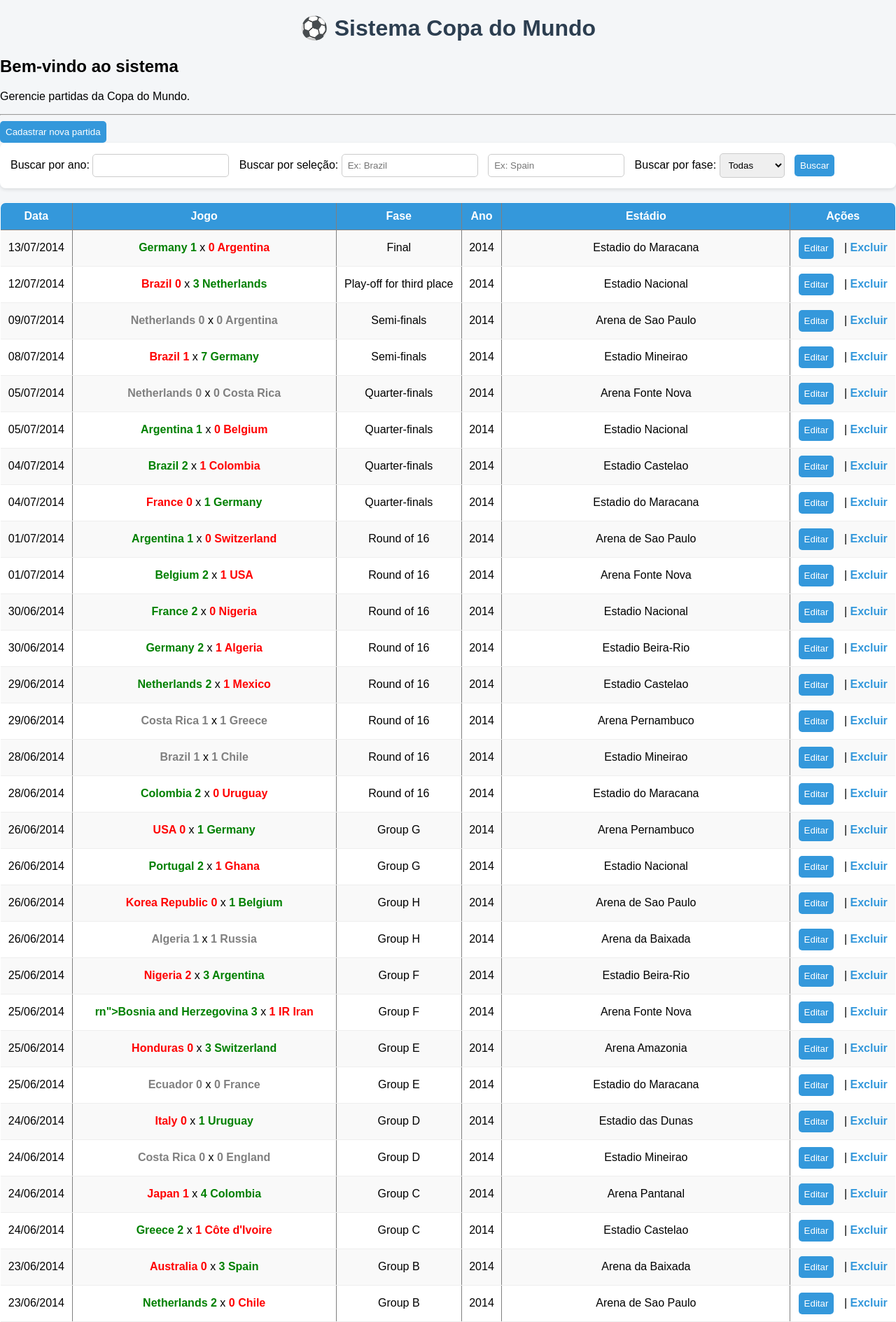
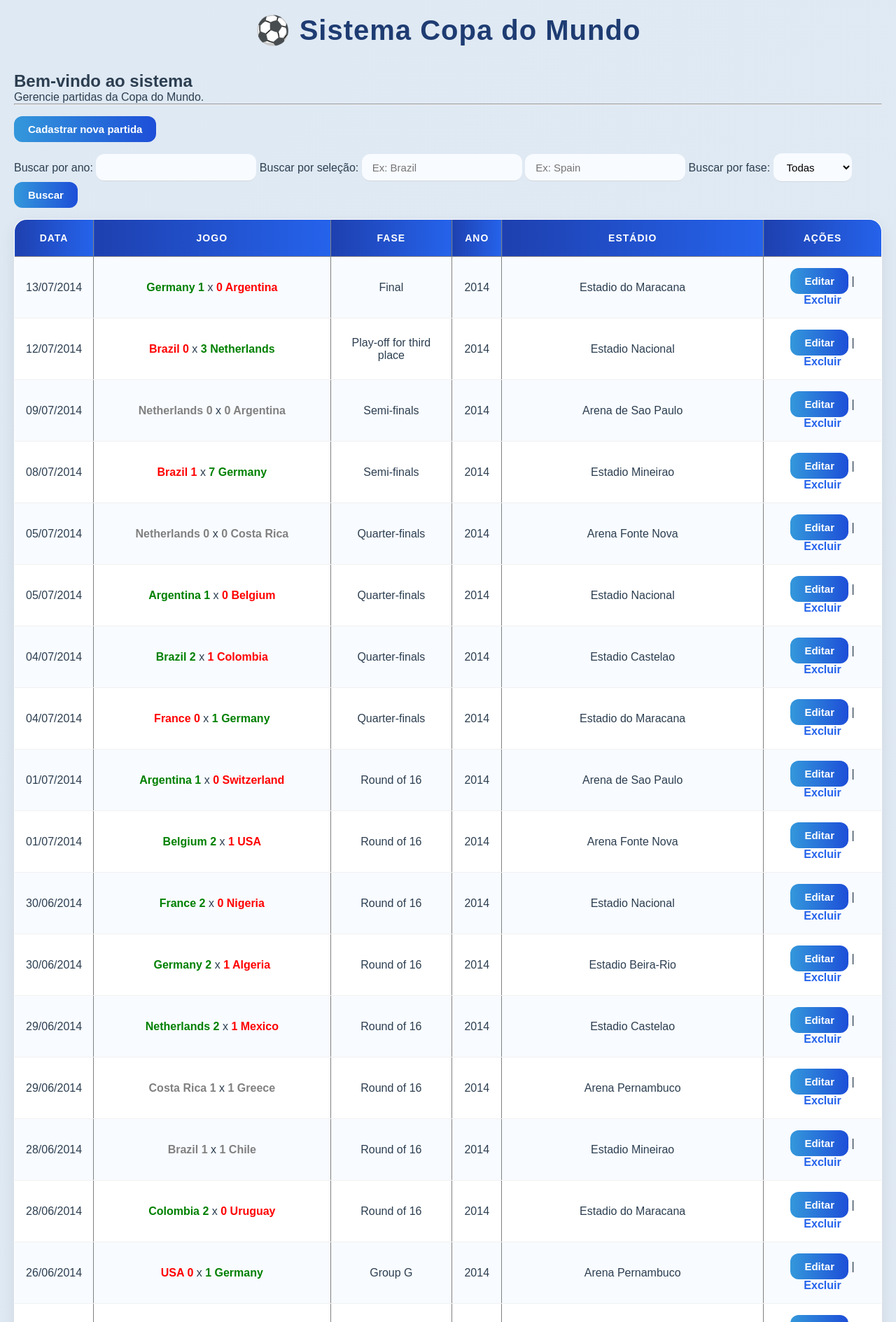
Before and after one commit to radramos/Copa, a PHP site: page / in a window 1280 px wide. Shown: the top 1889 px of the page at 70% size. Run offline with PHP 8.4, Linux system fonts and the light colour scheme; data comes from the database, SQL or seed files in the repository.

Commit message:
style: adição da estilização da maryellen sobre a exibição de partidas e outros

```diff
--- a/style.css
+++ b/style.css
@@ -1,101 +1,261 @@
-/* Reset básico */
-body {
-    font-family: Arial, sans-serif;
-    background-color: #f4f6f8;
+/* =========================
+   RESET GERAL
+========================= */
+* {
   margin: 0;
   padding: 0;
+  box-sizing: border-box;
 }
 
-/* Container */
-.container {
-    width: 90%;
-    margin: 20px auto;
+/* =========================
+   BODY
+========================= */
+body {
+  font-family: "Poppins", sans-serif;
+  background: linear-gradient(135deg, #dfe9f3, #ffffff);
+  color: #2c3e50;
+  min-height: 100vh;
+  padding: 20px;
 }
 
-/* Título */
+/* =========================
+   CONTAINER
+========================= */
+.container {
+  width: 95%;
+  max-width: 1250px;
+  margin: auto;
+}
+
+/* =========================
+   TÍTULO
+========================= */
 h1 {
   text-align: center;
-    color: #2c3e50;
+  margin-bottom: 35px;
+  font-size: 40px;
+  color: #1e3c72;
+  letter-spacing: 1px;
+}
+h3 {
+  text-align: center;
+  margin-bottom: 0.5em;
+}
+/* =========================
+   FORMULÁRIO
+========================= */
+.form {
+  width: fit-content;
+  padding: 2rem;
+  display: flex;
+  flex-direction: column;
+  flex-wrap: wrap;
+  gap: 15px;
+  align-items: center;
+  justify-content: center;
+  border-radius: 15px;
+  margin-inline: auto;
+  background-color: #ebeef2;
+  box-shadow: 0 8px 25px rgba(0, 0, 0, 0.08);
 }
 
-/* Barra de filtros */
-form {
-    background: #ffffff;
-    padding: 15px;
-    border-radius: 8px;
-    margin-bottom: 20px;
-    box-shadow: 0 2px 5px rgba(0,0,0,0.1);
+/* =========================
+   INPUTS
+========================= */
+select,
+input {
+  padding: 0.7em 1em;
+  border-radius: 12px;
+  border: none;
+  border-bottom: 1px solid #d0d7de;
+  background-color: #f8fbff;
+  transition: 0.3s;
+  outline: none;
+  font-size: 15px;
+}
+section.placar span {
+  display: block;
+  padding-block: 10px;
+  margin-left: 48%;
+}
+section.info label {
+  display: inline-block;
+  text-align: end;
+  margin-top: 15px;
+  min-width: 15ch;
+  color: rgb(18, 18, 91);
+}
+.small {
+  width: 5rem;
+}
+.medium {
+  width: 10rem;
+}
+/* FOCUS */
+select:focus,
+input:focus {
+  border-color: #3498db;
+  background-color: #ffffff;
+  box-shadow: 0 0 12px rgba(52, 152, 219, 0.25);
 }
 
-/* Inputs */
-select, input, button {
-    padding: 8px;
-    margin-right: 10px;
-    border-radius: 5px;
-    border: 1px solid #ccc;
+/* =========================
+   BOTÃO
+========================= */
+button:not(.closeFormBtn) {
+  padding: 10px 20px;
+  border: none;
+  border-radius: 12px;
+  margin-left: auto;
+
+  background: linear-gradient(to right, #3498db, #1d4ed8);
+  color: white;
+
+  font-size: 15px;
+  font-weight: bold;
+
+  cursor: pointer;
+  transition: 0.3s;
 }
 
-/* Botão */
-button {
-    background-color: #3498db;
-    color: white;
-    border: none;
-    cursor: pointer;
+/* HOVER BOTÃO */
+button:hover:not(.closeFormBtn) {
+  transform: translateY(-2px);
+  box-shadow: 0 8px 18px rgba(0, 0, 0, 0.2);
 }
 
-button:hover {
-    background-color: #2980b9;
-}
-
-/* Tabela */
+/* =========================
+   TABELA
+========================= */
 table {
   width: 100%;
   border-collapse: collapse;
-    background: #ffffff;
-    border-radius: 8px;
   overflow: hidden;
-    box-shadow: 0 2px 5px rgba(0,0,0,0.1);
+
+  background: white;
+  border-radius: 18px;
+
+  box-shadow: 0 8px 25px rgba(0, 0, 0, 0.08);
 }
 
-/* Cabeçalho */
+/* =========================
+   CABEÇALHO
+========================= */
 th {
-    background-color: #3498db;
+  background: linear-gradient(to right, #1e40af, #2563eb);
   color: white;
-    padding: 10px;
-    text-align: center;
+
+  padding: 18px;
+  text-transform: uppercase;
+  letter-spacing: 1px;
+  font-size: 14px;
 }
 
-/* Linhas */
+/* =========================
+   CÉLULAS
+========================= */
 td {
-    padding: 10px;
+  padding: 16px;
   text-align: center;
-    border-bottom: 1px solid #eee;
+  border-bottom: 1px solid #f1f1f1;
 }
 
-/* Zebra (linhas alternadas) */
+/* =========================
+   LINHAS ALTERNADAS
+========================= */
 tr:nth-child(even) {
-    background-color: #f9f9f9;
+  background-color: #f8fbff;
 }
 
-/* Hover */
+/* =========================
+   HOVER NAS LINHAS
+========================= */
 tr:hover {
-    background-color: #eaf4fb;
+  background-color: #e0f2fe;
+  transition: 0.3s;
 }
 
-/* Links (Editar/Excluir) */
+/* =========================
+   LINKS
+========================= */
 a {
   text-decoration: none;
-    color: #3498db;
+  color: #2563eb;
   font-weight: bold;
+  transition: 0.3s;
 }
 
+/* HOVER LINKS */
 a:hover {
+  color: #1e3a8a;
   text-decoration: underline;
 }
 
-/* Footer */
+/* =========================
+   FOOTER
+========================= */
 footer {
+  margin-top: 40px;
   text-align: center;
-    padding: 10px;
-    color: #777;
+  color: #64748b;
+  font-size: 14px;
 }
+
+/* =========================
+   RESPONSIVIDADE
+========================= */
+@media (max-width: 768px) {
+  h1 {
+    font-size: 30px;
+  }
+
+  form {
+    flex-direction: column;
+  }
+
+  select,
+  input,
+  button {
+    width: 100%;
+  }
+
+  th,
+  td {
+    padding: 12px;
+    font-size: 13px;
+  }
+}
+
+dialog {
+  position: fixed;
+  top: 50%;
+  left: 50%;
+  border: none;
+  border-radius: 5px;
+  transform: translate(-50%, -50%);
+  pointer-events: all;
+  background-color: #f6f6f6;
+}
+dialog::backdrop {
+  background-color: rgba(0, 0, 0, 0.3);
+  backdrop-filter: blur(2px);
+}
+.closeFormBtn {
+  position: absolute;
+  top: 1em;
+  right: 1em;
+  color: #000000;
+  cursor: pointer;
+  background: transparent;
+  outline: none;
+  border: none;
+  font-weight: bold;
+  font-size: 1.2em;
+  transition: color 0.2s;
+  &:hover {
+    color: #1e40af;
+  }
+}
+main > * {
+  margin-top: 1rem;
+}
```
Lines whose indentation alone changed are shown as unchanged.
